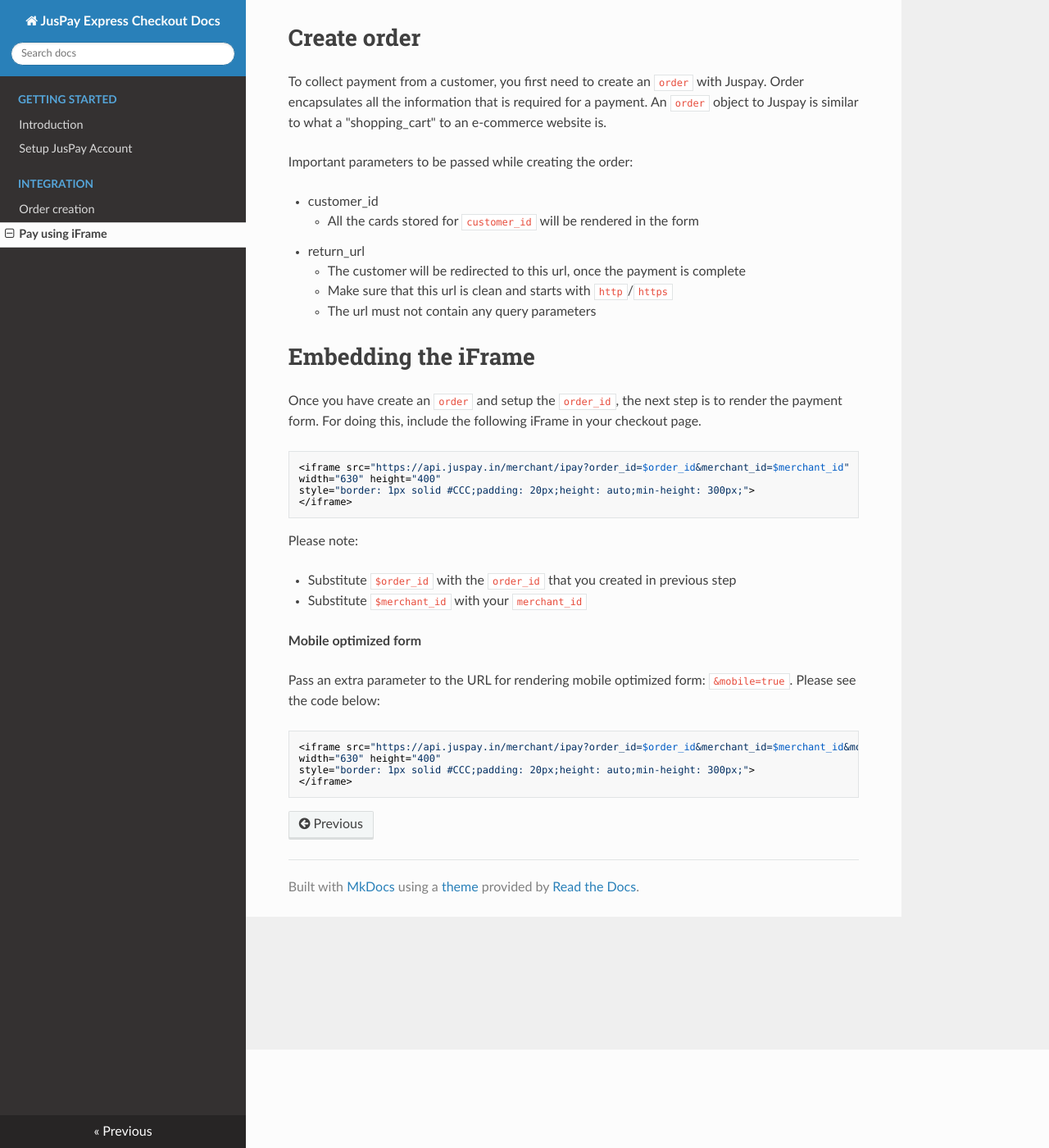
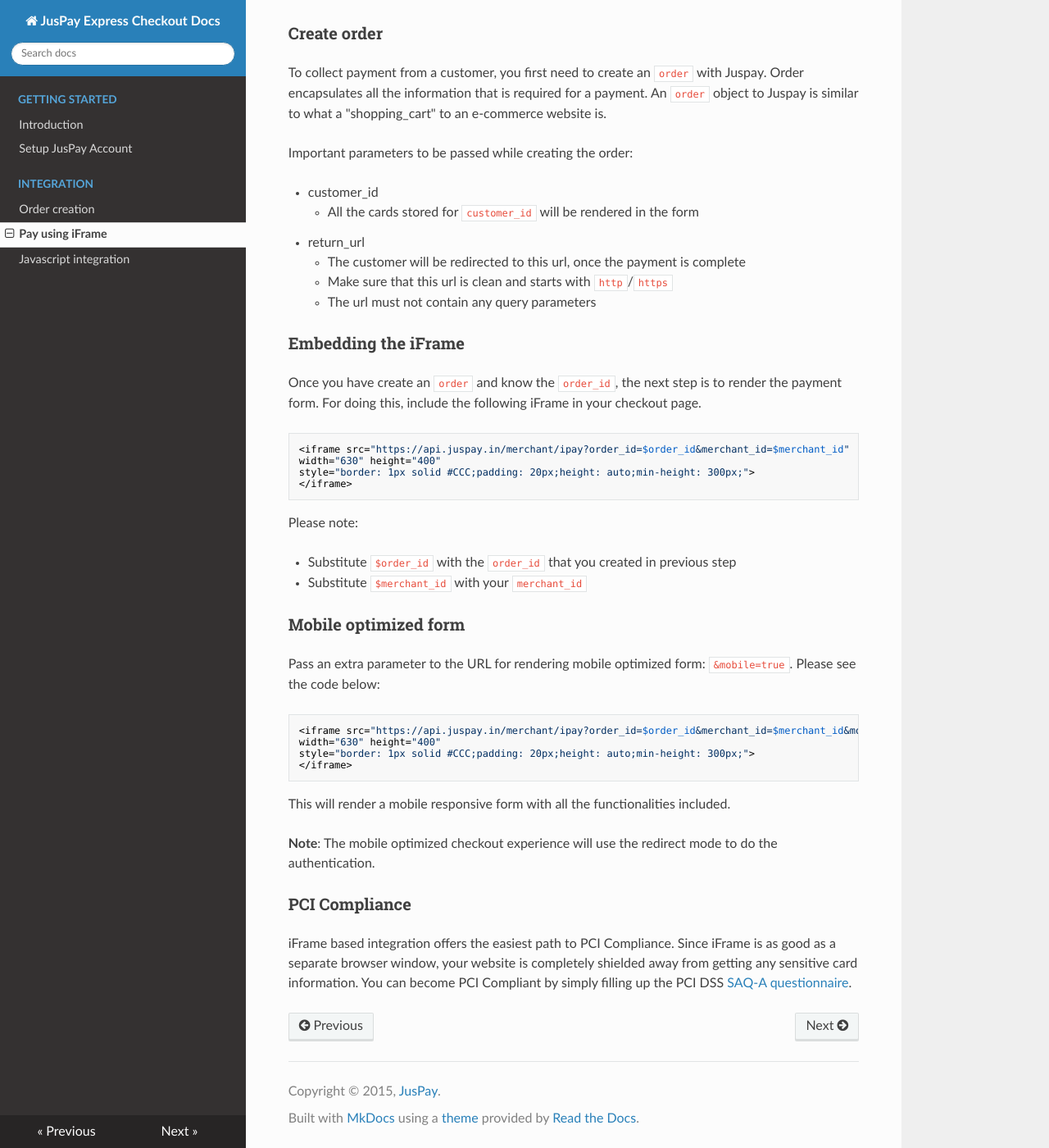
Before and after one commit to ramanathanrv/test-dc, an MkDocs documentation site: the page built from docs/iframe.md, in a window 1280 px wide and 1400 px high, scrolled down 120 px. Shown: the whole window at 82% size. Built offline with MkDocs 1.6.1, drawn with Linux system fonts in a browser that asks for light colours; nearby versions of some CDN libraries; old or Windows-style settings are respelled for this version of MkDocs.

Commit message:
Adding iFrame & Javascript based integration docs

```diff
--- a/docs/iframe.md
+++ b/docs/iframe.md
@@ -1,6 +1,6 @@
 **Checkout using Embedded iFrame**
 
-# Create order
+### Create order
 
 To collect payment from a customer, you first need to create an `order` with Juspay. Order encapsulates all the information that is required for a payment. An `order` object to Juspay is similar to what a "shopping_cart" to an e­-commerce website is.
 
@@ -13,9 +13,9 @@
     * Make sure that this url is clean and starts with `http`/`https`
     * The url must not contain any query parameters
 
-# Embedding the iFrame
+### Embedding the iFrame
 
-Once you have create an `order` and setup the `order_id`, the next step is to render the payment form. For doing this, include the following iFrame in your checkout page.
+Once you have create an `order` and know the `order_id`, the next step is to render the payment form. For doing this, include the following iFrame in your checkout page.
 
     <iframe src="https://api.juspay.in/merchant/ipay?order_id=$order_id&merchant_id=$merchant_id"
     width="630" height="400"
@@ -27,7 +27,7 @@
 * Substitute `$order_id` with the `order_id` that you created in previous step
 * Substitute `$merchant_id` with your `merchant_id`
 
-**Mobile optimized form**
+### Mobile optimized form
 
 Pass an extra parameter to the URL for rendering mobile optimized form: `&mobile=true`. Please see the code below:
 
@@ -35,3 +35,11 @@
     width="630" height="400"
     style="border: 1px solid #CCC;padding: 20px;height: auto;min-height: 300px;">
     </iframe>
+
+This will render a mobile responsive form with all the functionalities included.
+
+**Note**: The mobile optimized checkout experience will use the redirect mode to do the authentication.
+
+### PCI Compliance
+
+iFrame based integration offers the easiest path to PCI Compliance. Since iFrame is as good as a separate browser window, your website is completely shielded away from getting any sensitive card information. You can become PCI Compliant by simply filling up the PCI DSS [SAQ-A questionnaire](https://www.pcisecuritystandards.org/documents/SAQ_A_v3-1.docx).
--- a/mkdocs.yml
+++ b/mkdocs.yml
@@ -4,4 +4,10 @@
     - ['account.md', 'Getting Started', 'Setup JusPay Account']
     - ['order.md', 'Integration', 'Order creation']
     - ['iframe.md', 'Integration', 'Pay using iFrame']
-theme: readthedocs
+    - ['javascript.md', 'Integration', 'Javascript integration']
+theme: 'readthedocs'
+include_nav: True
+include_next_prev: False
+include_search: true
+use_directory_urls: false
+copyright: Copyright &copy; 2015, <a href="https://www.juspay.in/">JusPay</a>.
```
Also changed, not shown: docs/javascript.md (added, +98 -0 lines), site/fonts/fontawesome-webfont.ttf, site/fonts/fontawesome-webfont.woff, 2 other files.
